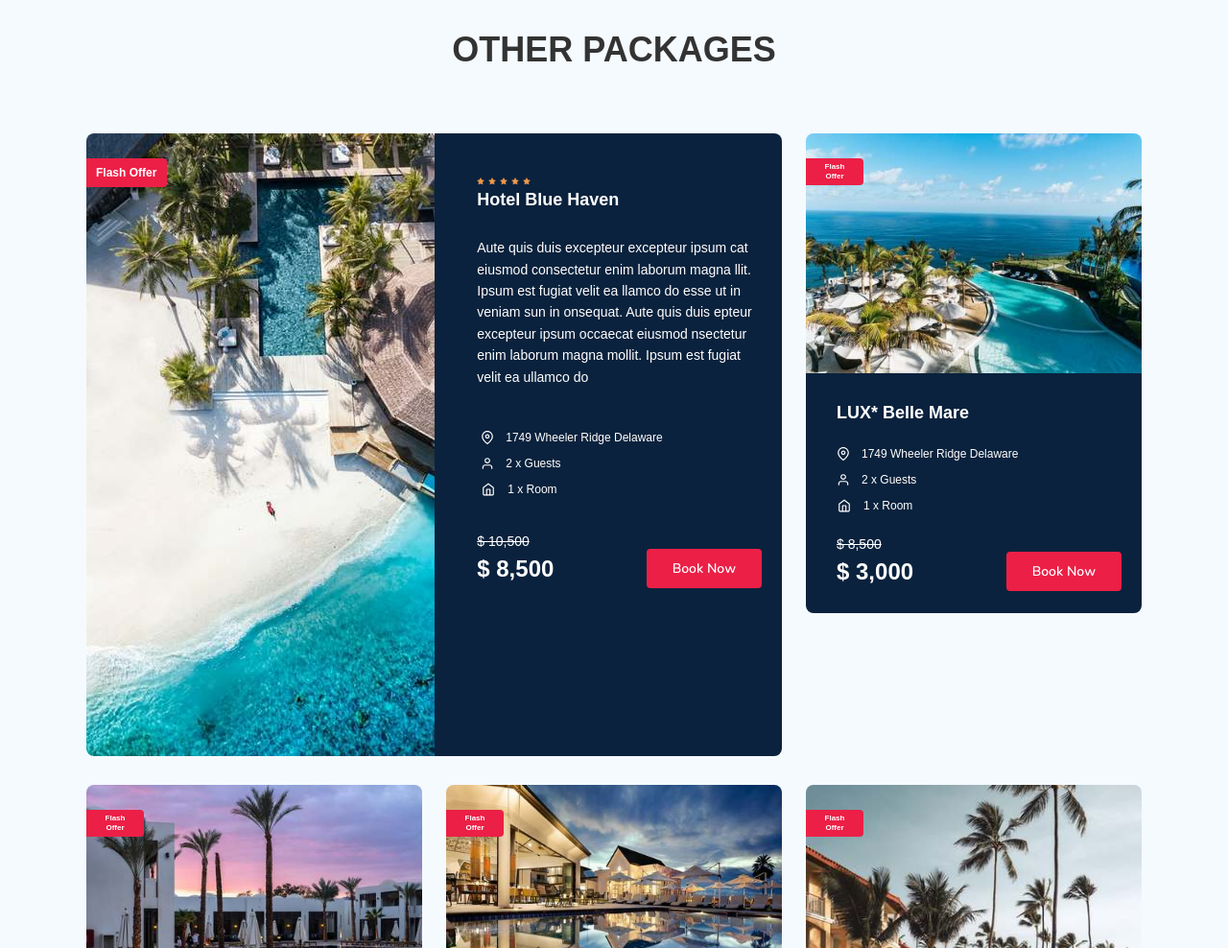
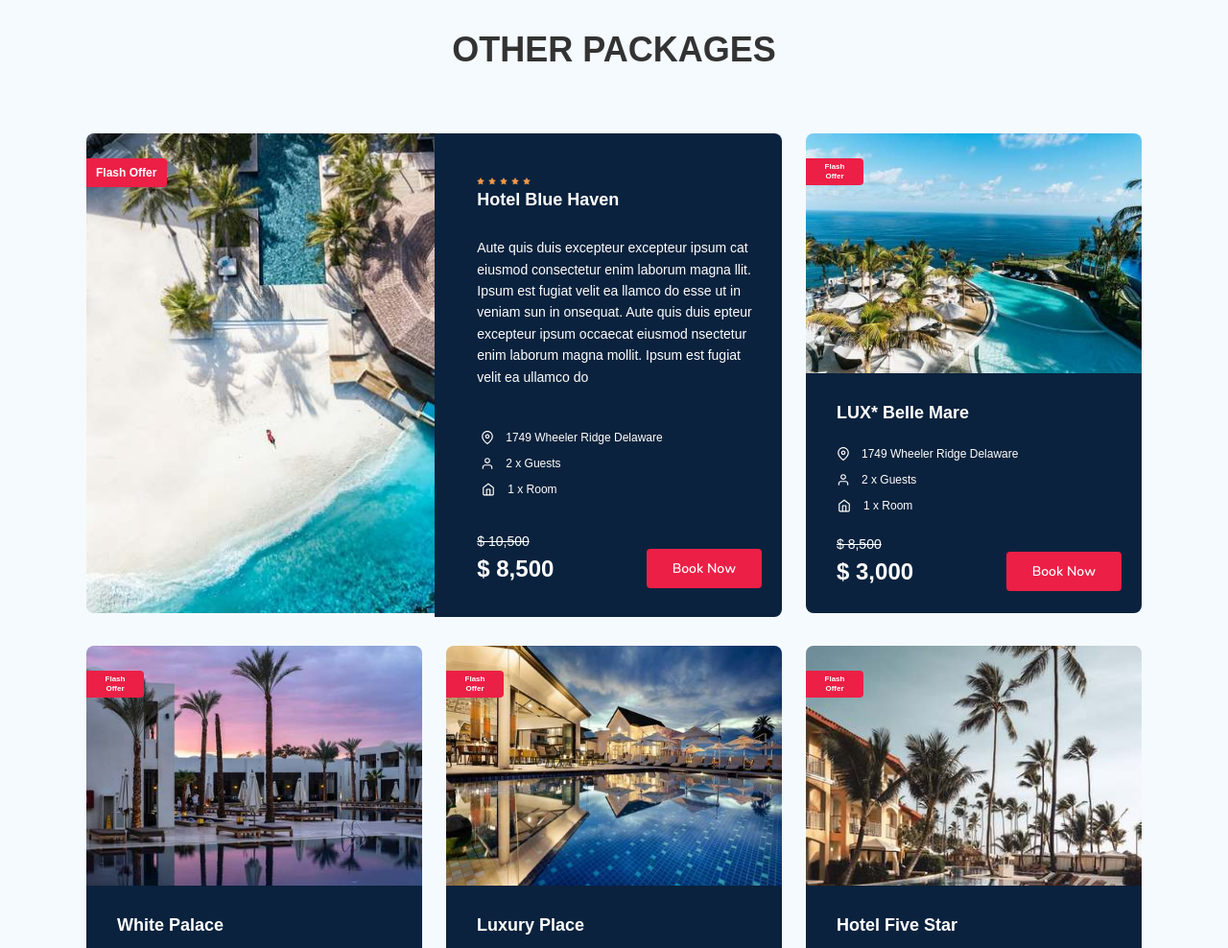
Before and after one commit to TasarGithub/tour-plan, a website: page index.html in a window 1280 px wide. Shown: the part 880-1868 px from the top of the page at 96% size. Drawn offline with nearby package versions, Linux system fonts and the light colour scheme; a web font is replaced by a local one.

Commit message:
fix: otherbig__img max-height: 500px

```diff
--- a/sass/blocks/_other.sass
+++ b/sass/blocks/_other.sass
@@ -88,6 +88,7 @@
 			background-repeat:  no-repeat
 			background-position: center
 			background-size: cover
+			max-height: 500px
 			&>img
 				width: 100%
 				height: 100%
```
Also changed, not shown: css/style.css.
